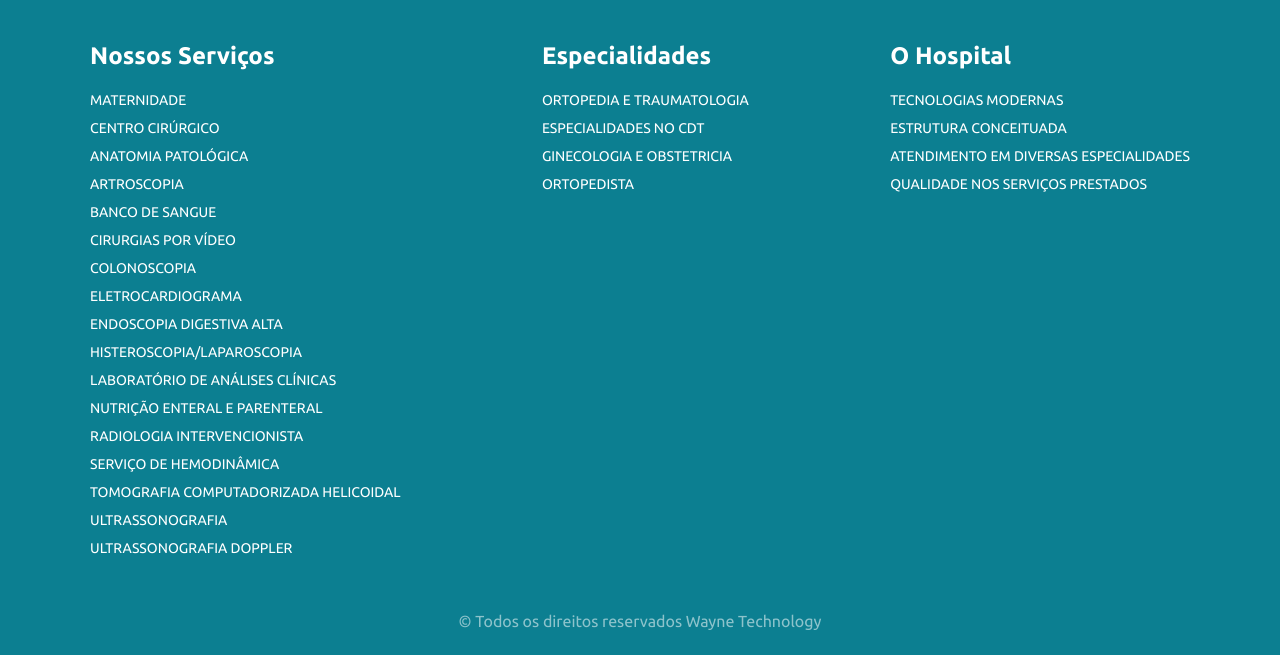
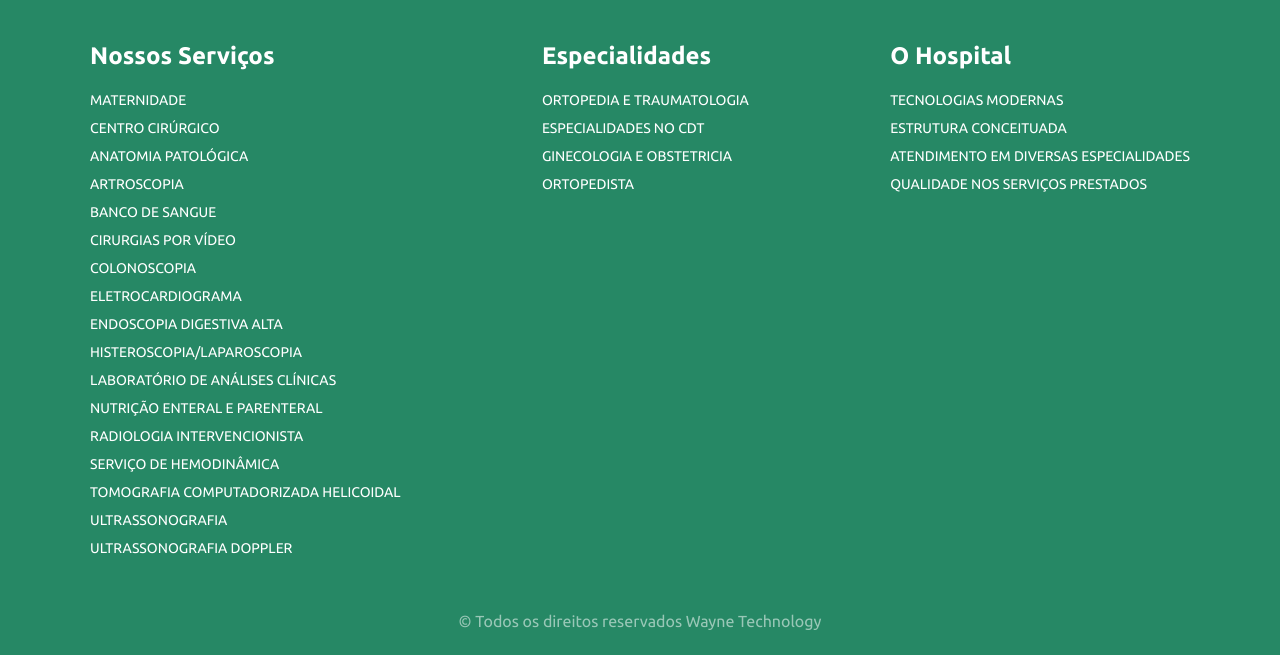
Before and after one commit to joncrecencio/temporario, a plain HTML site: page views/index.html in a window 1280 px wide. Shown: the part 706-1361 px from the top of the page. Drawn offline with Linux system fonts and the light colour scheme.

Commit message:
Colocando uma cor melhor no footer

```diff
--- a/public/css/style.css
+++ b/public/css/style.css
@@ -152,7 +152,8 @@ header .menu_desktop a{
 footer{
     width: 100%;
     padding: 25px 2%;
-    background: #0c7f91;
+    /* background: #0c7f91;*/
+    background: rgb(38, 136, 101);
     color: white;
 }
 
```
